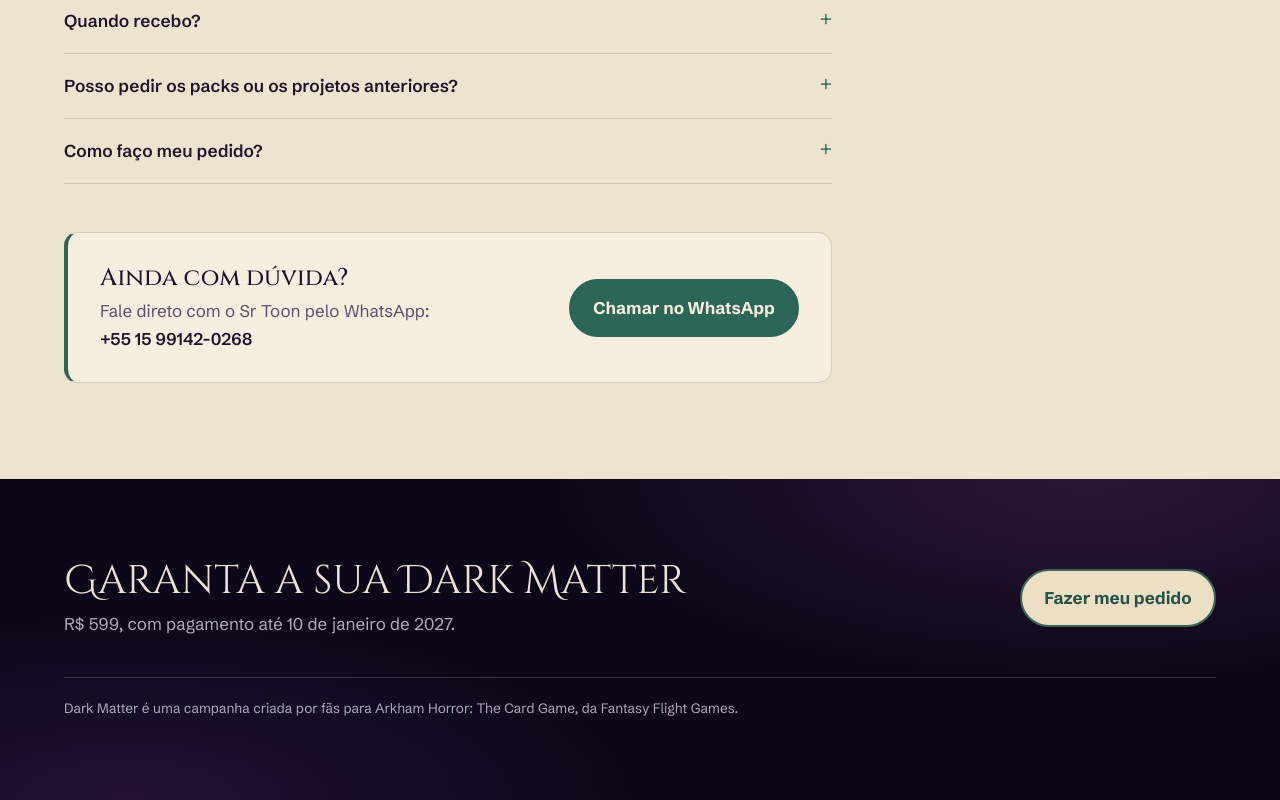
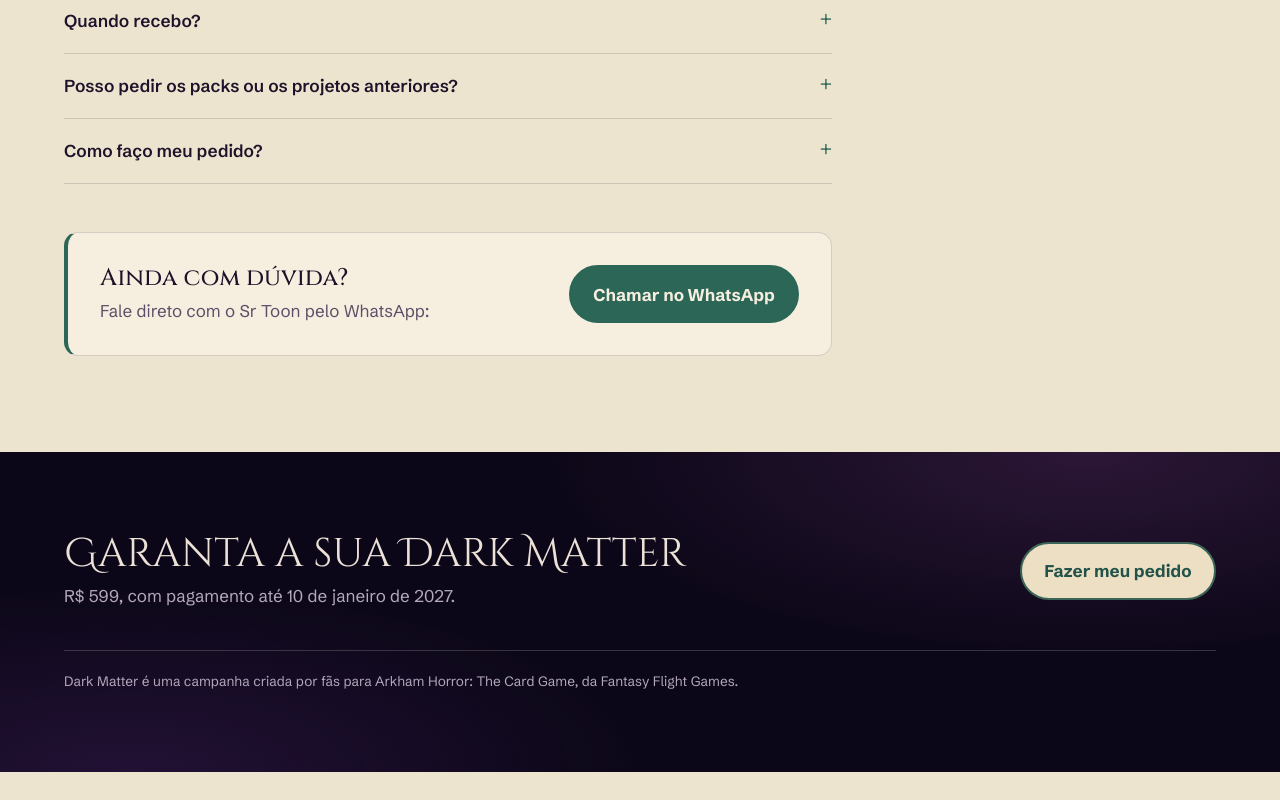
Before and after one commit to vaquinha-arkham/dark-matter, a plain HTML site: page index.html in a window 1280 px wide. Shown: the part 5307-6107 px from the top of the page. After the commit the page ends 6079 px from the top, so only its background shows below. Drawn offline with Linux system fonts and the light colour scheme.

Commit message:
Update index.html

```diff
--- a/index.html
+++ b/index.html
@@ -808,7 +808,7 @@
       <aside class="help" aria-labelledby="help-title">
         <div>
           <h3 id="help-title">Ainda com dúvida?</h3>
-          <p>Fale direto com o Sr Toon pelo WhatsApp: <span class="phone">+55 15 99142-0268</span></p>
+          <p>Fale direto com o Sr Toon pelo WhatsApp:
         </div>
         <a class="btn btn-whats" href="https://wa.me/5515991420268?text=Ol%C3%A1%2C%20Sr%20Toon%21%20Tenho%20uma%20d%C3%BAvida%20sobre%20a%20Dark%20Matter." target="_blank" rel="noopener">Chamar no WhatsApp</a>
       </aside>
```
